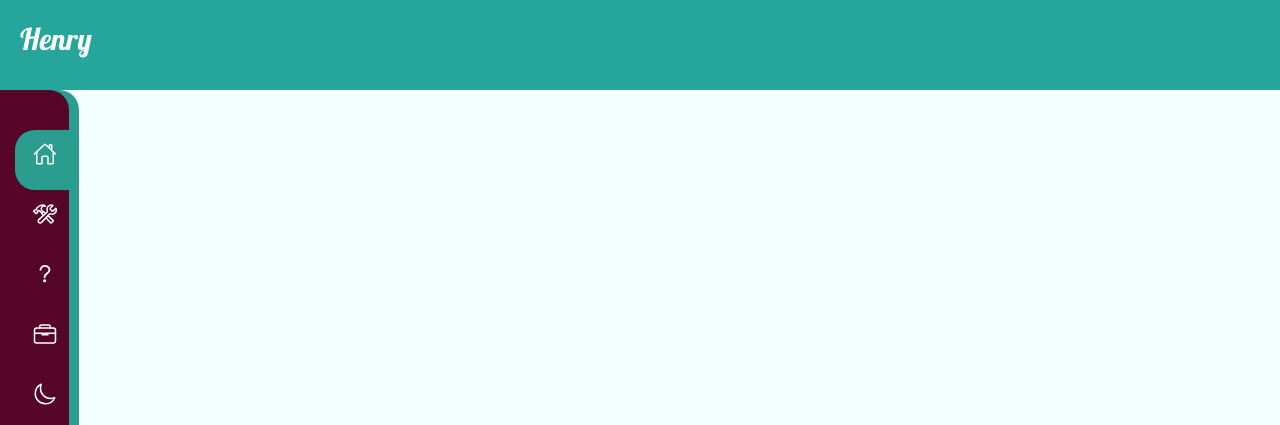
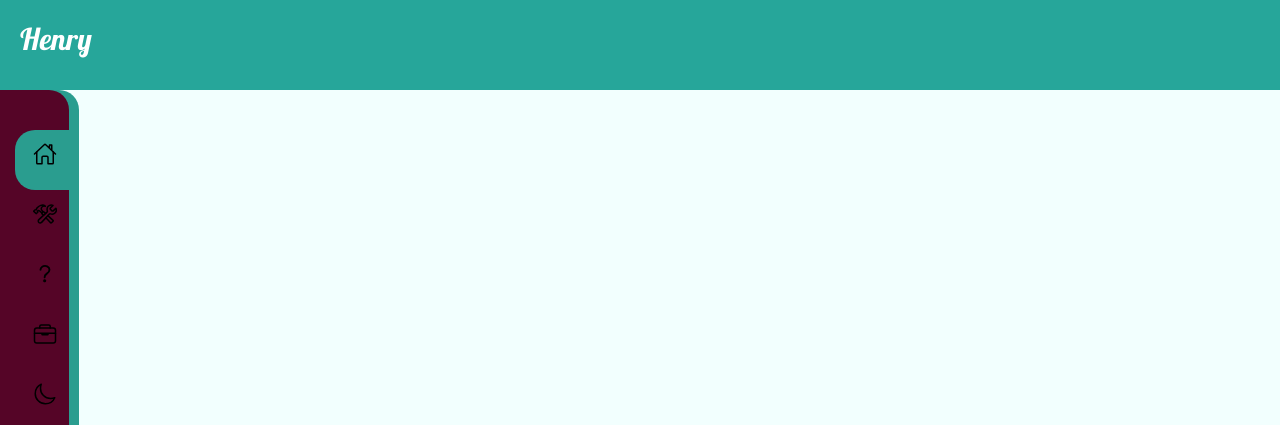
Before and after one commit to IndigoSoftwares21/Henry-Orjiude_web, a plain HTML site: page index.html in a window 1280 px wide. Shown: the top 425 px of the page. Drawn offline with nearby package versions, Linux system fonts and the light colour scheme; a web font is replaced by a local one.

Commit message:
Update style_index.css

```diff
--- a/style_index.css
+++ b/style_index.css
@@ -9,10 +9,7 @@
     --typewriterspeed: 3s;
    --typewriterchararcters: 26;
 }
-#modeicon
-{
 
-}
 #bars , #times
 {
     display: none;
@@ -364,7 +361,7 @@ navside ul li a{
     width: 100%;
     display: flex;
     text-decoration: none;
-    color: #ffffff;
+    color: var(--black-color);
 
 
 }
```
